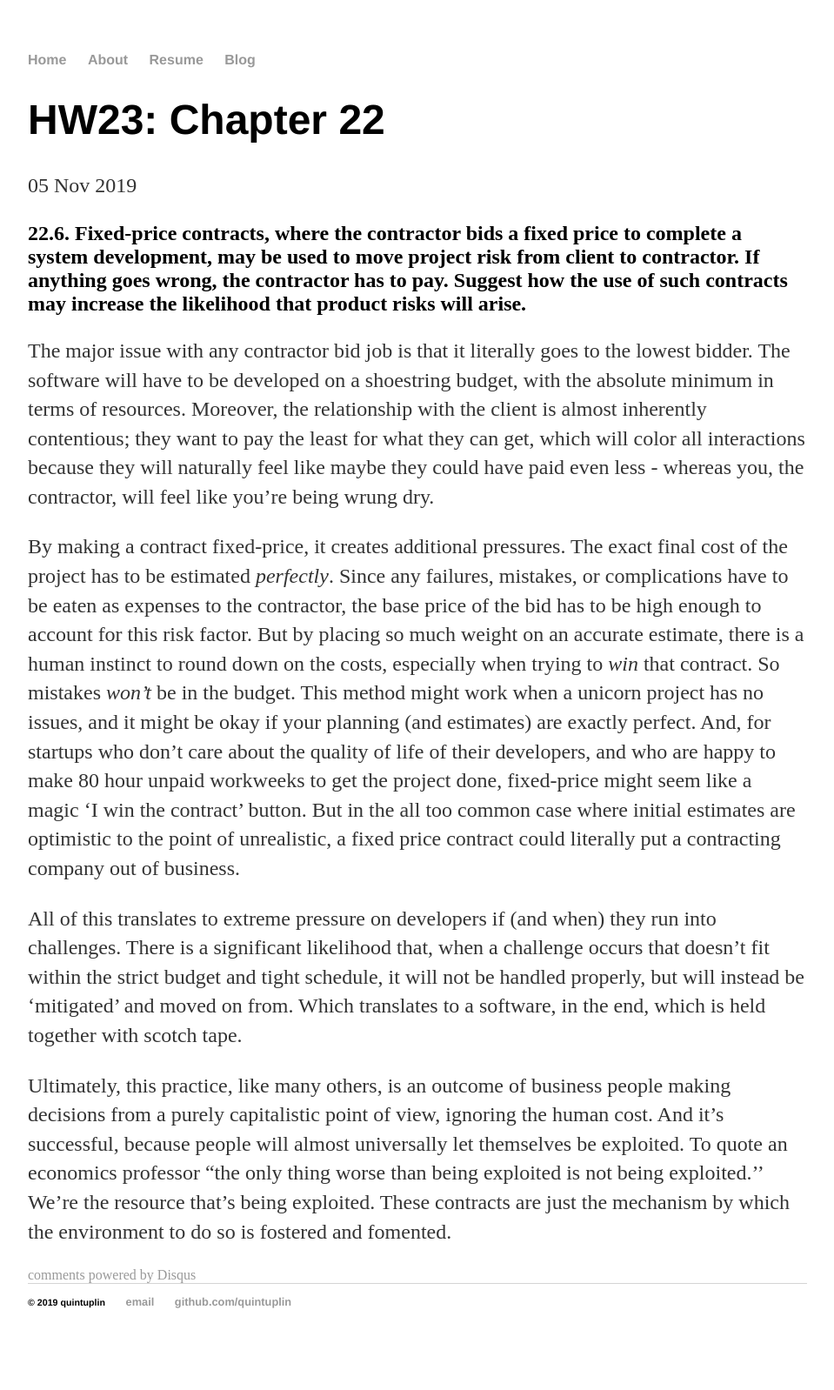
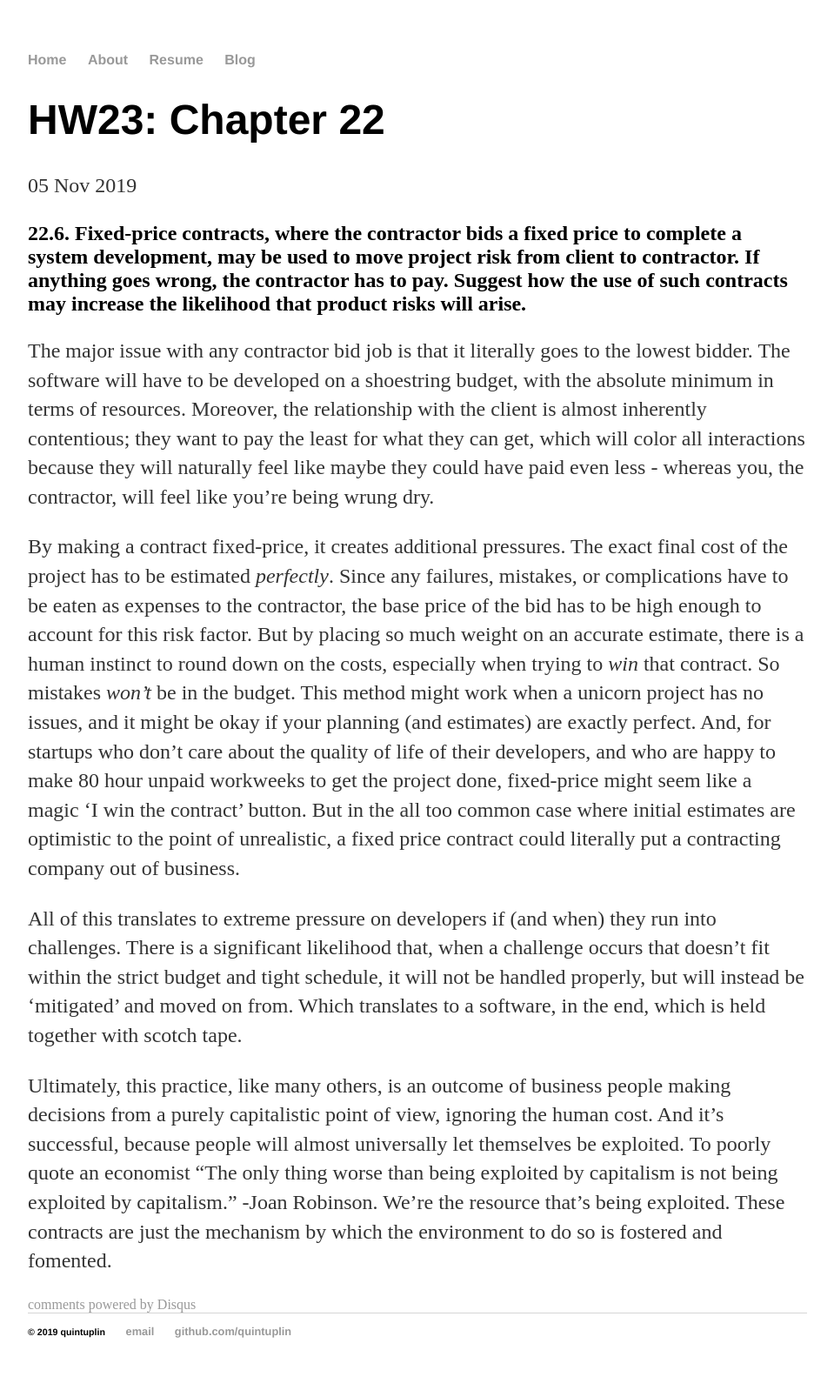
Before and after one commit to Quintuplin/quintuplin.github.io, a Jekyll site: the page built from _posts/2019-11-05-Chapter-22.md, in a window 1280 px wide. Shown: the whole page at 87% size, without its empty margins (160-1119 px from the left). Built offline with Jekyll 4.4.1, drawn with Linux system fonts in a browser that asks for light colours; comment, search, counter and statistics services are not loaded; before the commit the page ends 1564 px from its top, so only the background shows below that.

Commit message:
Update 2019-11-05-Chapter-22.md

```diff
--- a/_posts/2019-11-05-Chapter-22.md
+++ b/_posts/2019-11-05-Chapter-22.md
@@ -12,4 +12,4 @@
 
 All of this translates to extreme pressure on developers if (and when) they run into challenges. There is a significant likelihood that, when a challenge occurs that doesn't fit within the strict budget and tight schedule, it will not be handled properly, but will instead be 'mitigated' and moved on from. Which translates to a software, in the end, which is held together with scotch tape.
 
-Ultimately, this practice, like many others, is an outcome of business people making decisions from a purely capitalistic point of view, ignoring the human cost. And it's successful, because people will almost universally let themselves be exploited. To quote an economics professor "the only thing worse than being exploited is not being exploited.'' We're the resource that's being exploited. These contracts are just the mechanism by which the environment to do so is fostered and fomented.
+Ultimately, this practice, like many others, is an outcome of business people making decisions from a purely capitalistic point of view, ignoring the human cost. And it's successful, because people will almost universally let themselves be exploited. To poorly quote an economist "The only thing worse than being exploited by capitalism is not being exploited by capitalism." -Joan Robinson. We're the resource that's being exploited. These contracts are just the mechanism by which the environment to do so is fostered and fomented.
```
